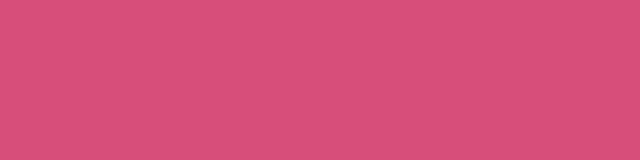
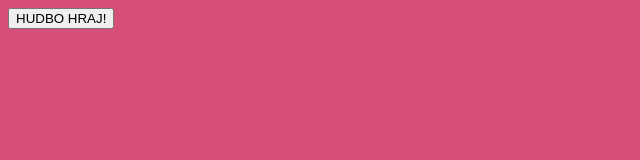
Before and after one commit to RadekPelikan/BLIKACKA, a plain HTML site: page index.html in a window 1280 px wide. Shown: the whole page, without its empty margins (0-640 px from the left). Drawn offline with Linux system fonts and the light colour scheme.

Commit message:
Update index.html

```diff
--- a/index.html
+++ b/index.html
@@ -9,6 +9,7 @@
 </head>
 
 <body style="height: 100vh; overflow: hidden;">
+	<button>HUDBO HRAJ!</button>
   <script>
     let interval;
     let bliking = false;
@@ -27,9 +28,11 @@
     };
 
     window.onload = () => {
-		toggleBliking()
-		new Audio('/assets/caremella.mp3').play()
-	};
+	toggleBliking()
+	new Audio('/assets/caremella.mp3').play()
+    };
+
+	  document.querySelector("button").onClick = () => document.querySelector("button").style.display = "none"
 
     window.onclick = () => toggleBliking();
 
```
